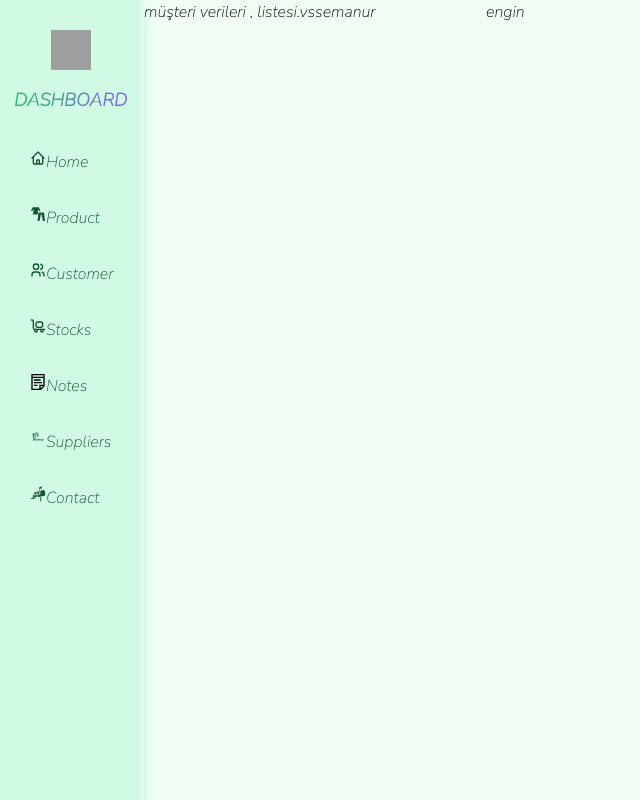
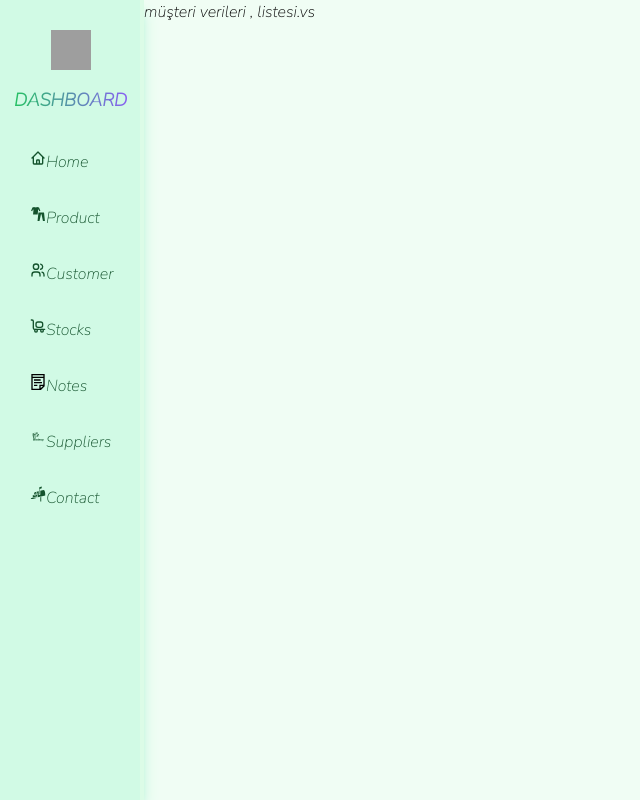
Before and after one commit to semanurcancan/frog-shopping, a React (Create React App) app: page /user in a window 1280 px wide. Shown: the whole page, without its empty margins (0-640 px from the left). Built offline with nearby package versions, Linux system fonts and the light colour scheme; grey boxes are pictures that could not be loaded.

Commit message:
user.js fixed

```diff
--- a/src/features/user/User.js
+++ b/src/features/user/User.js
@@ -9,8 +9,7 @@ export class User extends Component {
       <div className="user">
       <Dashboard />
       <div className="userContainer"> müşteri verileri , listesi.vs
-      <div>semanur</div>
-      <div>engin</div>
+
       </div>
 
     </div>
```
